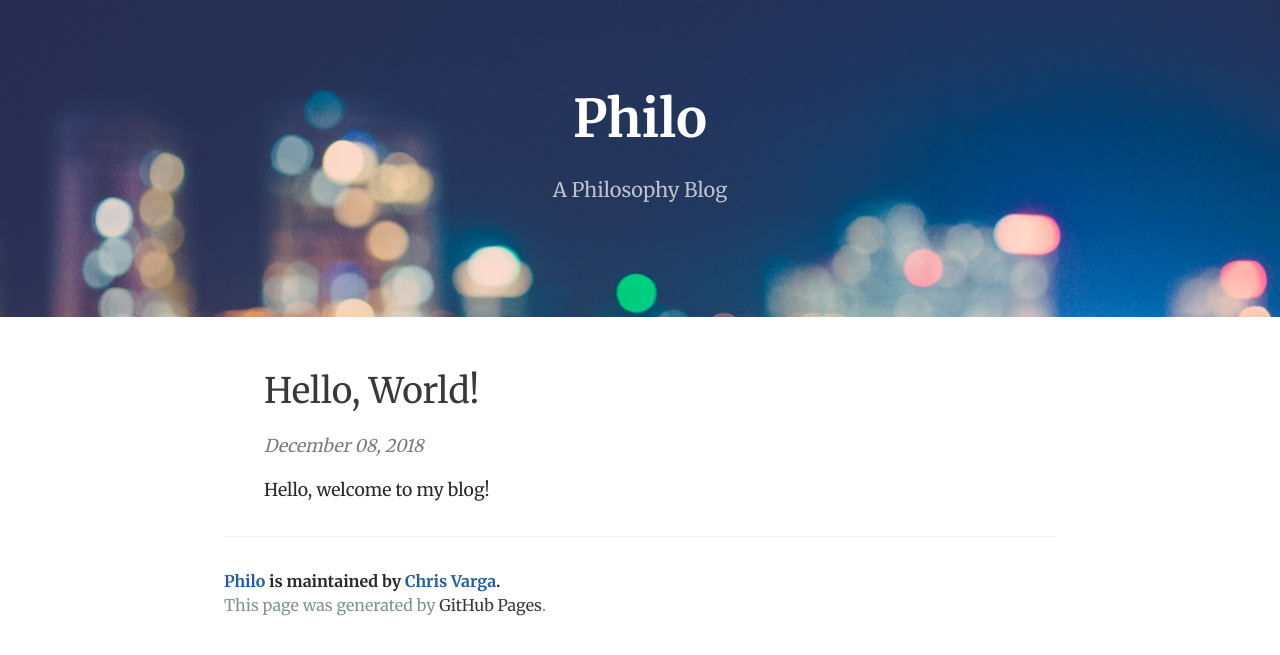
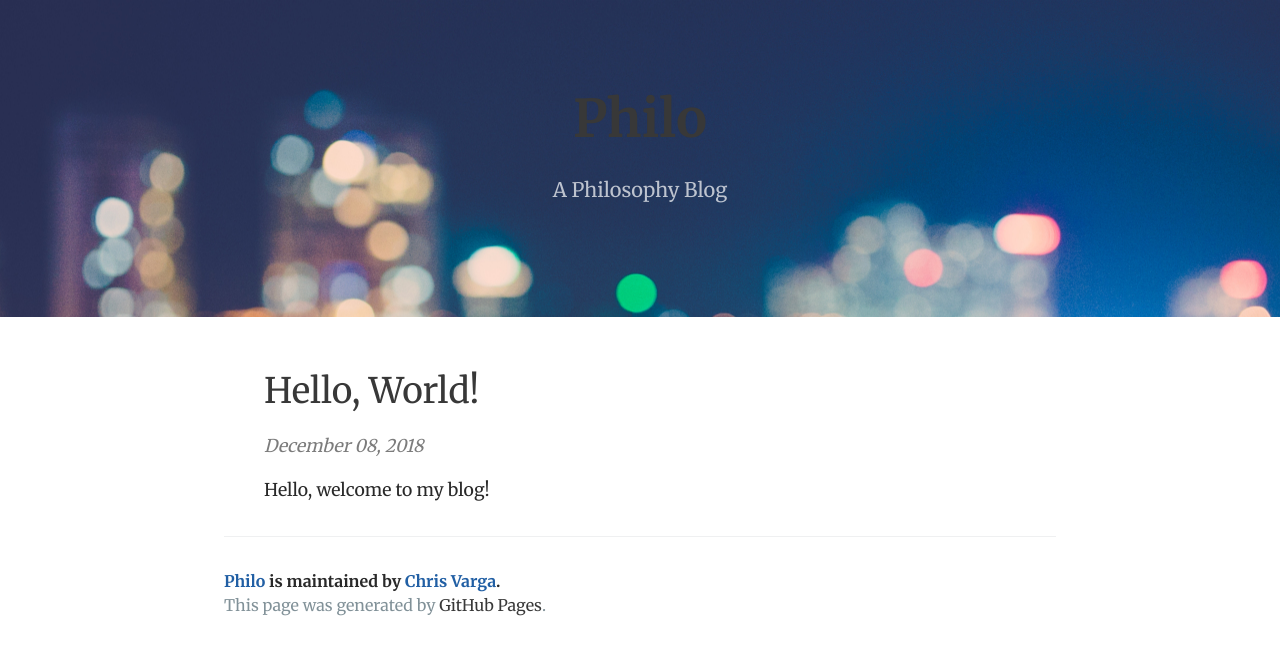
Before and after one commit to chrisvarga/chrisvarga.github.io, a Jekyll site: the page built from index.html, in a window 1280 px wide. Shown: the top 655 px of the page. Built offline with Jekyll 4.4.1, drawn with Linux system fonts in a browser that asks for light colours; the list of posts is cut into pages by our own code.

Commit message:
Make Philo in page header a link to home

```diff
--- a/_includes/page-header.html
+++ b/_includes/page-header.html
@@ -1,4 +1,4 @@
 <section class="page-header">
-  <h1 class="project-name">{{ site.title }}</h1>
+  <h1 class="project-name"><a href = "{{ site.url }}">{{ site.title }}</a></h1>
   <h2 class="project-tagline">{{ site.tagline }}</h2>
 </section>
```
